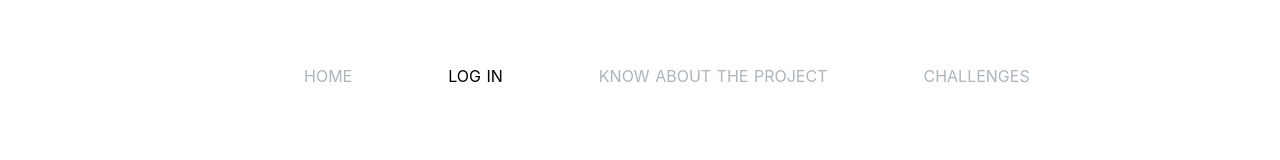
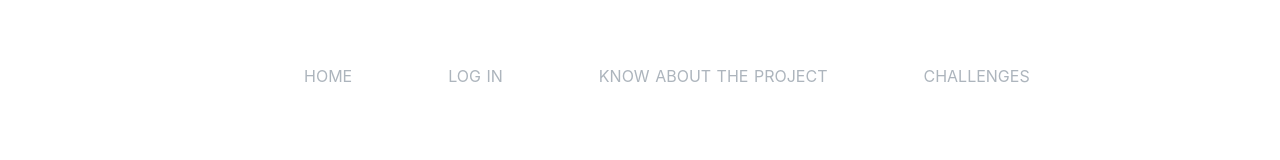
Before and after one commit to misterquestions/hackfromhome-front, a Nuxt app: page /login in a window 1280 px wide. Shown: the top 160 px of the page. Built offline with nearby package versions, Linux system fonts and the light colour scheme.

Commit message:
fix the navigation

```diff
--- a/components/Navigation.vue
+++ b/components/Navigation.vue
@@ -1,7 +1,7 @@
 <template>
   <div class="navigation">
     <nuxt-link to="home" class="link">HOME</nuxt-link>
-    <nuxt-link to="login" class="link">LOG IN</nuxt-link>
+    <nuxt-link to="index" class="link">LOG IN</nuxt-link>
     <nuxt-link to="about" class="link">KNOW ABOUT THE PROJECT</nuxt-link>
     <nuxt-link to="challenges" class="link">CHALLENGES</nuxt-link>
   </div>
```
